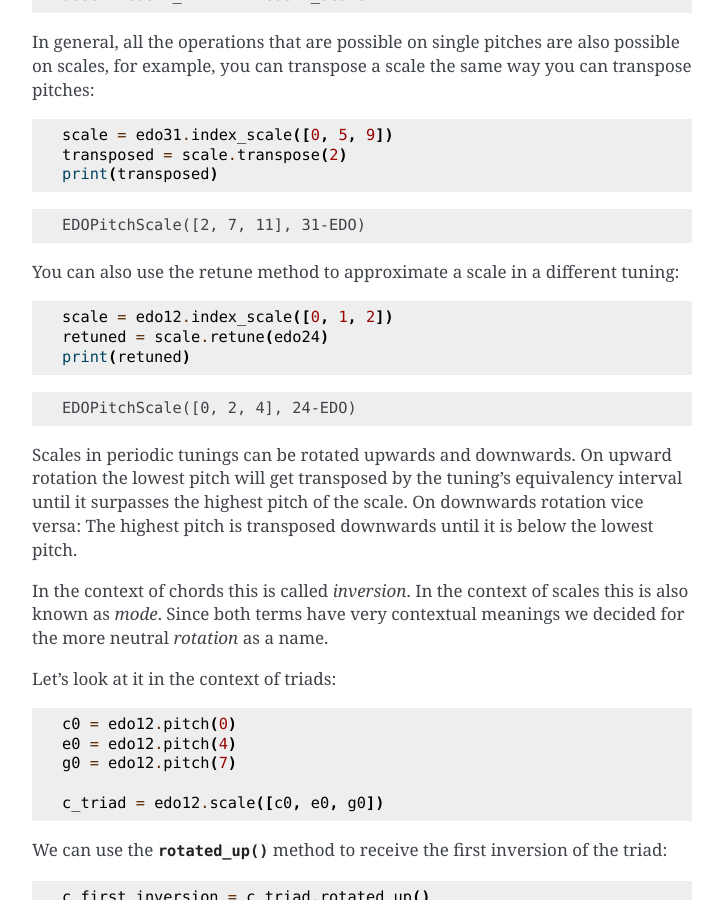
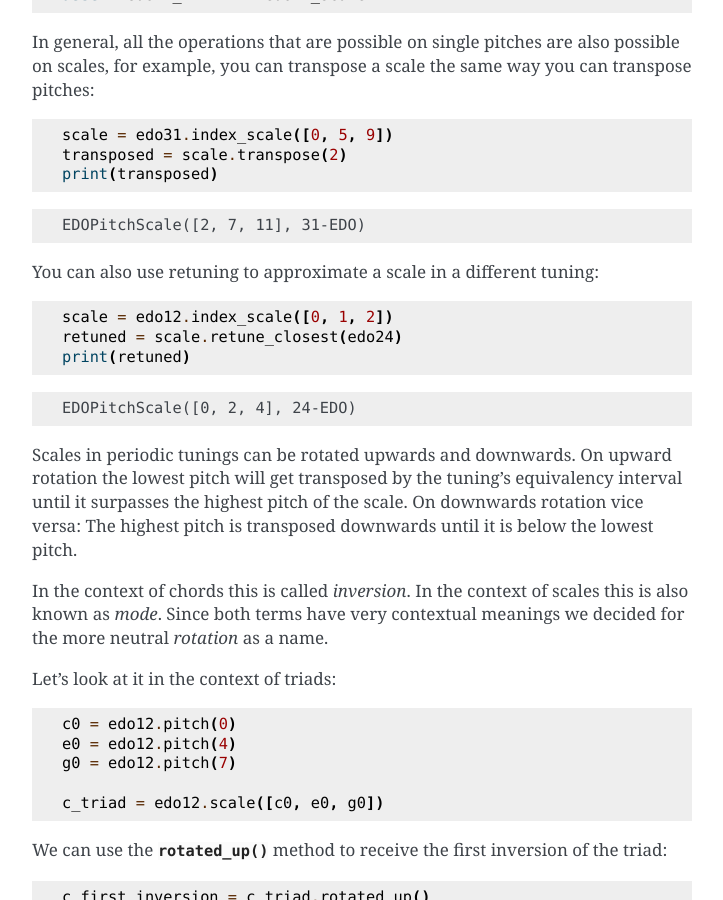
Before and after one commit to retooth2/xenharmlib, a Sphinx documentation site: the page built from doc/quickstart.rst, in a window 1280 px wide and 900 px high, scrolled down 9533 px. Shown: the whole window, without its empty margins (388-1111 px from the left). Built offline with Sphinx 7.4.7, drawn with Linux system fonts in a browser that asks for light colours.

Commit message:
doc(quickstart): for scales retune -> retune_closest

```diff
--- a/doc/quickstart.rst
+++ b/doc/quickstart.rst
@@ -555,13 +555,13 @@ same way you can transpose pitches:
 
     EDOPitchScale([2, 7, 11], 31-EDO)
 
-You can also use the retune method to approximate a scale in a different
+You can also use retuning to approximate a scale in a different
 tuning:
 
 .. testcode::
 
     scale = edo12.index_scale([0, 1, 2])
-    retuned = scale.retune(edo24)
+    retuned = scale.retune_closest(edo24)
     print(retuned)
 
 .. testoutput::
```
